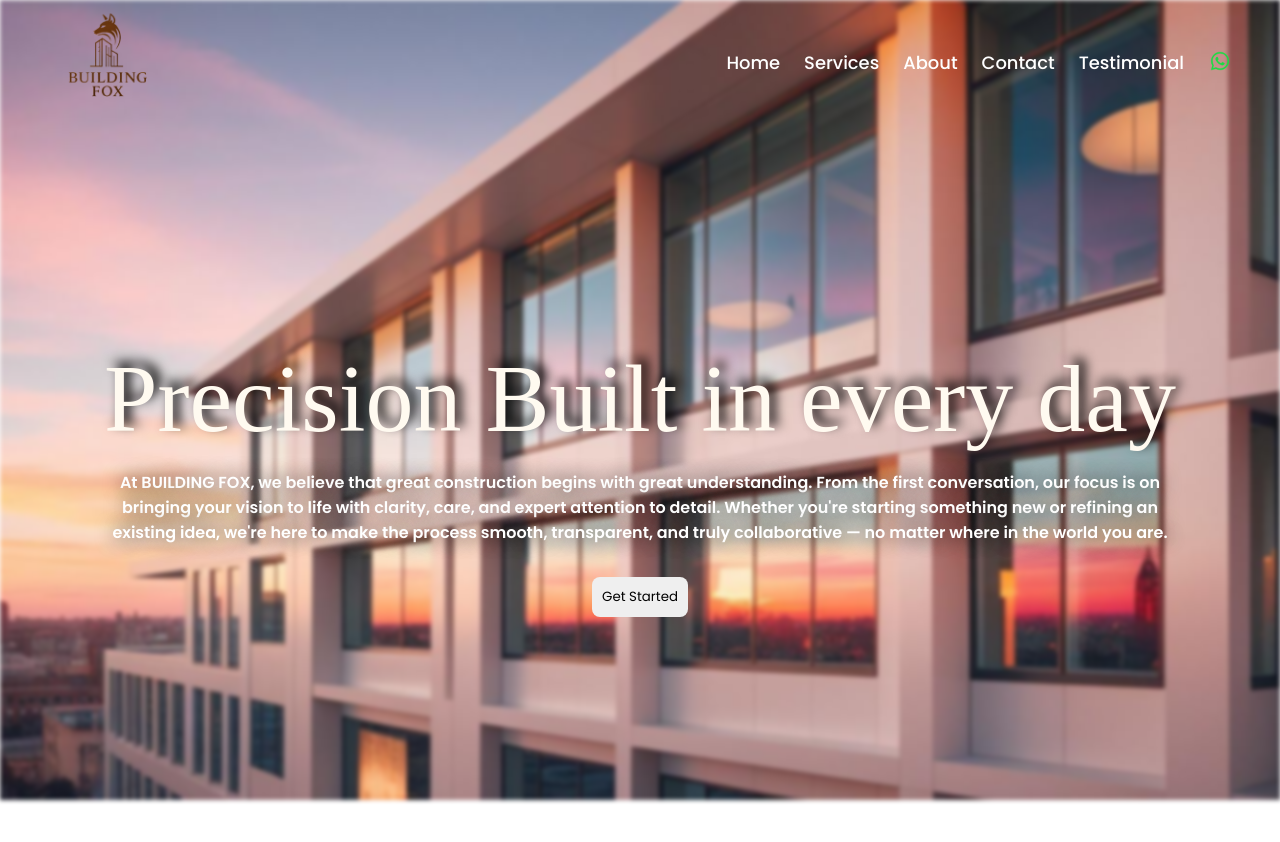
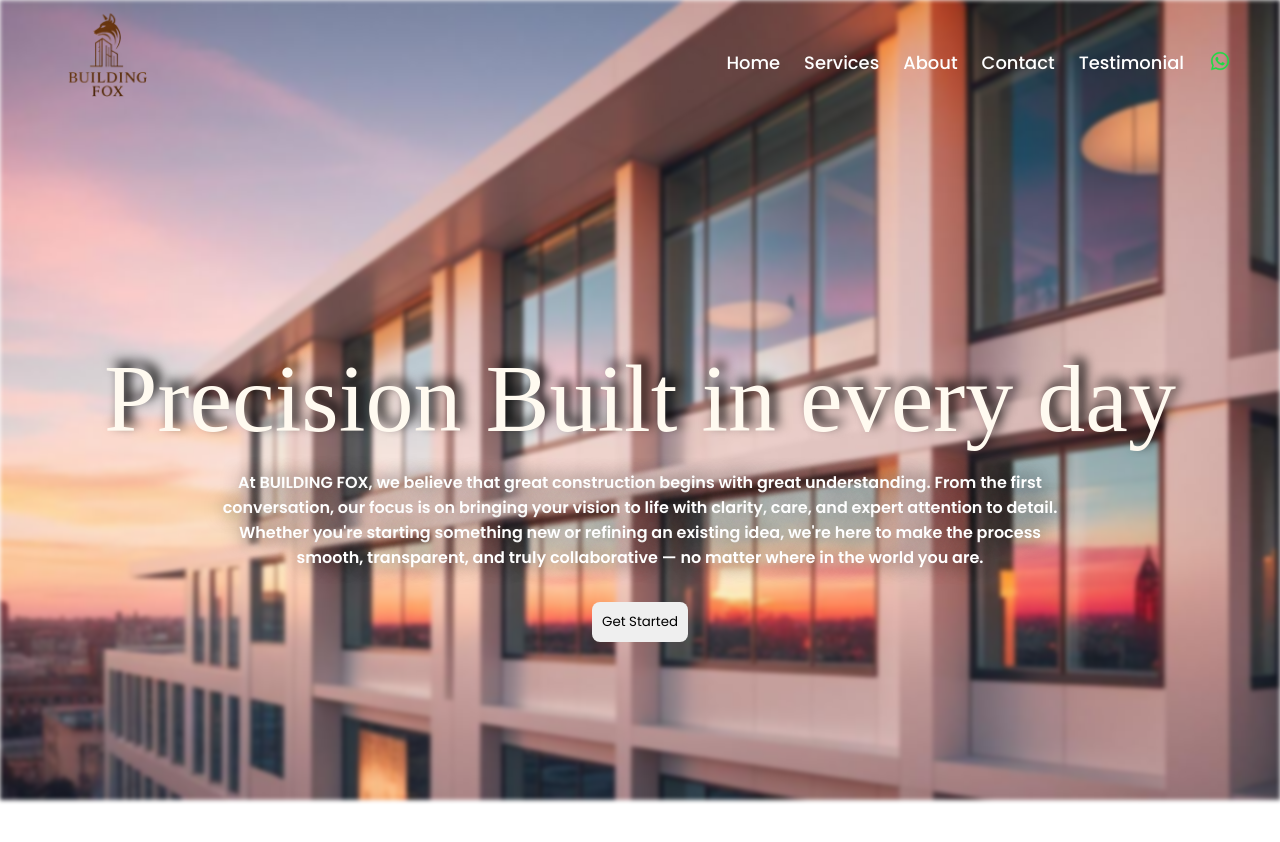
Before and after one commit to Venuvk-dev/BuildingFox, a React (Vite) app in the folder buildingfox/: page / in a window 1280 px wide. Shown: the top 842 px of the page. Built offline with nearby package versions, Linux system fonts and the light colour scheme; a web font is replaced by a local one.

Commit message:
changed the margin #para

```diff
--- a/buildingfox/src/components/Header/Header.css
+++ b/buildingfox/src/components/Header/Header.css
@@ -38,7 +38,7 @@
     position: relative;
     text-align: center;
     top: -28rem;
-    margin: 0px 7rem;
+    margin: 0px 13rem;
     color: white;
     font-weight: 600;
     text-shadow: 2px 0px 20px black;
```
